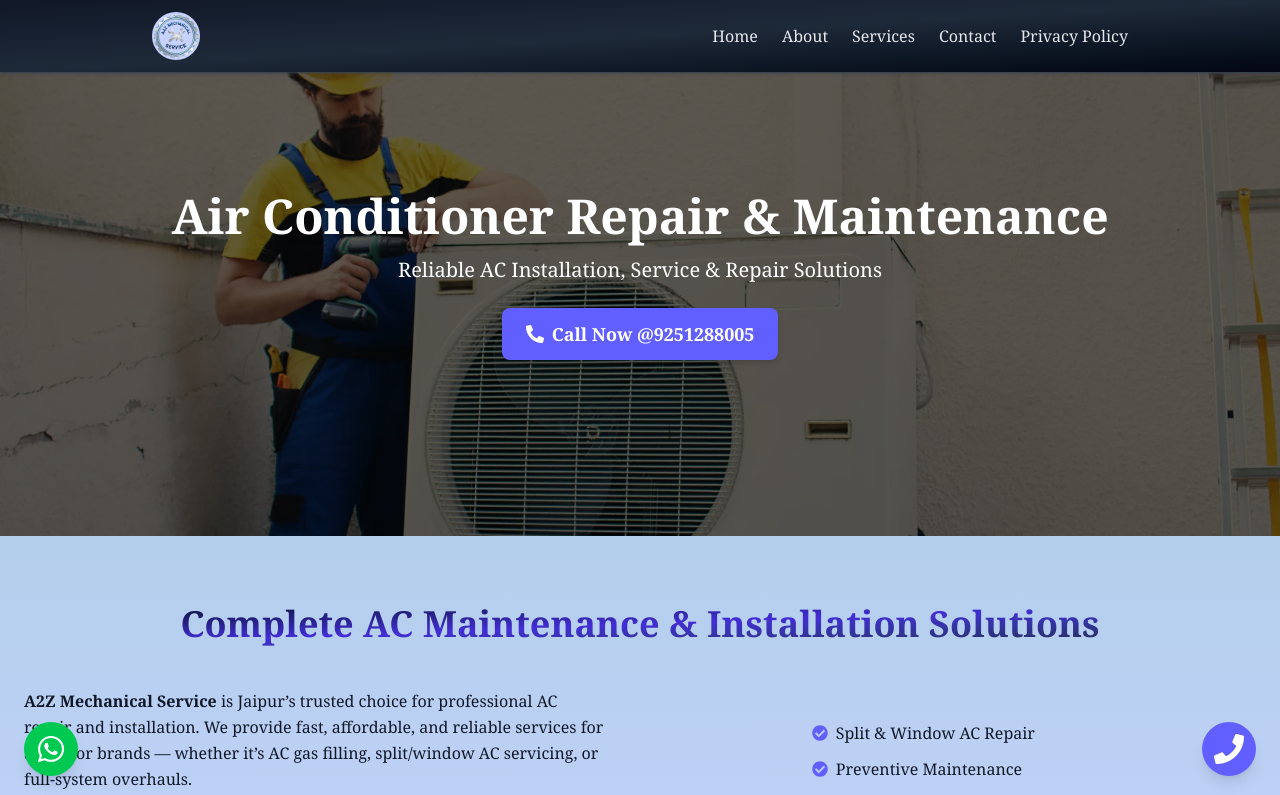
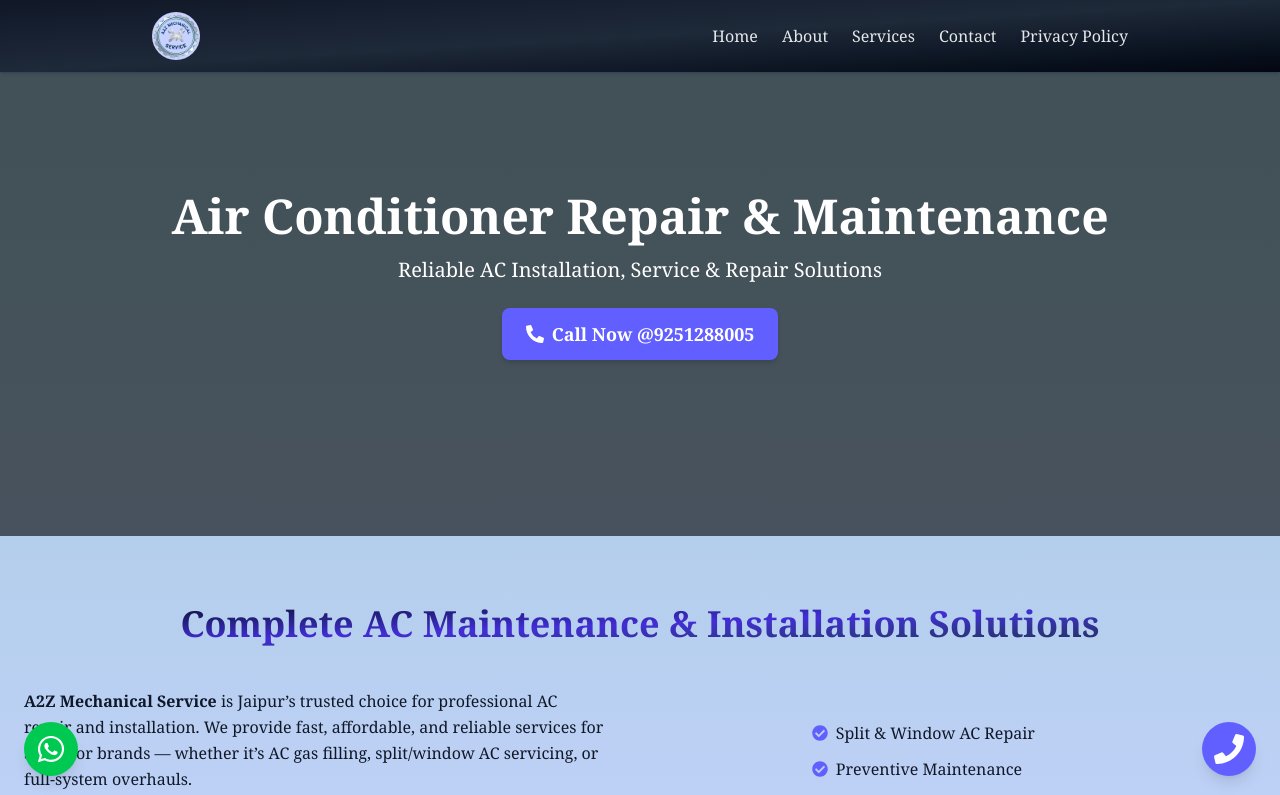
Before and after one commit to shubhamsainiiii/a2z-service, a React (Vite) app: page /service/ac in a window 1280 px wide. Shown: the top 795 px of the page. Built offline with nearby package versions, Linux system fonts and the light colour scheme.

Commit message:
first code pushed

```diff
--- a/src/Components/ServicePages/ACRepair.jsx
+++ b/src/Components/ServicePages/ACRepair.jsx
@@ -1,7 +1,7 @@
 import React from "react";
 import { FaCheckCircle, FaPhoneAlt, FaTools } from "react-icons/fa";
 import { MdOutlineHomeRepairService } from "react-icons/md";
-import acBg from "../../assets/optimized/AcBg.webp";
+// import acBg from "../../assets/optimized/AcBg.webp";
 
 import Footer from "../Footer";
 const ACRepair = () => {
@@ -9,7 +9,7 @@
         <div className=" bg-gradient-to-b from-[#A3CCDA] via-indigo-200 to-[#E7F2EF]">
             <section
                 className="h-116 relative bg-center bg-cover text-white mt-18"
-                style={{ backgroundImage: `url(${acBg})` }}
+                // style={{ backgroundImage: `url(${acBg})` }}
             >
                 <div className="absolute inset-0 bg-black/60"></div>
                 <div className="relative z-10 max-w-7xl mx-auto px-6 py-30 text-center">
```
